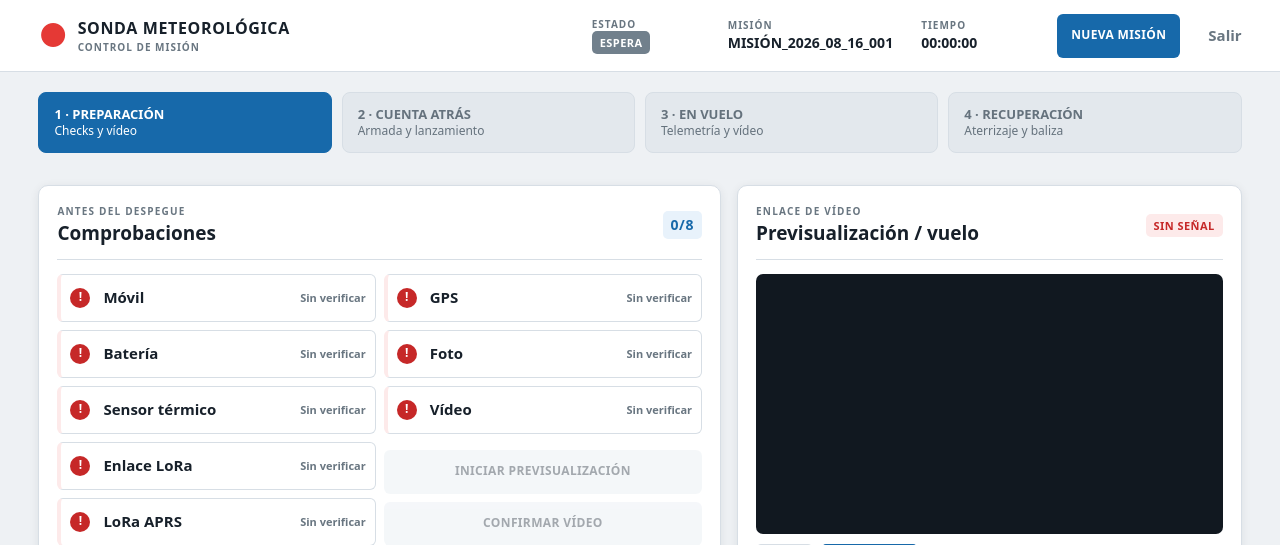
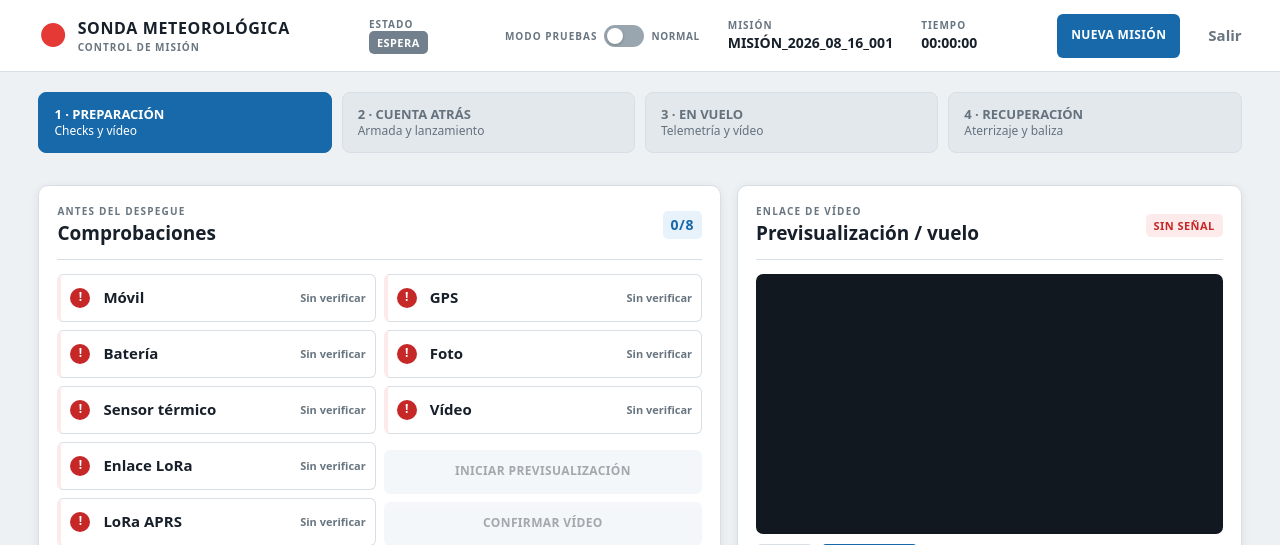
Before and after one commit to Gonellarro/stratocaster, a Flask app: page /control in a window 1280 px wide. Shown: the top 545 px of the page. Run offline with Flask 3, Linux system fonts and the light colour scheme; the visitor is signed in with stand-in values (Sample User, id 1); parts of the project's set-up code (start-up, migrations or seed data) failed here and were passed over; some libraries are stand-ins or nearby versions.

Commit message:
Añade modo pruebas persistente al control

```diff
--- a/docker-broadcast/image-store/app.py
+++ b/docker-broadcast/image-store/app.py
@@ -129,6 +129,10 @@ DEFAULT_STATE = {
     'timestamp_mision': 0.0,
     'preflight_passed': False,
     'video_confirmed': False,
+    # El modo de pruebas permite verificar el flujo completo sin que los
+    # checks pendientes bloqueen el avance. Se persiste en el servidor para
+    # que un refresco del navegador no altere el comportamiento.
+    'test_mode': False,
     'last_command_id': '',
     'last_event': 'Sistema en espera',
     'mobile_last_seen': 0.0,
@@ -334,6 +338,15 @@ def change_launch_status():
         state['video_confirmed'] = bool(data.get('video_confirmed', state.get('video_confirmed')))
         state['estado'] = 'espera'
         state['last_event'] = 'Pruebas pre-vuelo aprobadas'
+    elif action == 'set_test_mode':
+        if state.get('estado') != 'espera':
+            return reject('El modo de pruebas solo puede cambiarse con la misión en espera')
+        state['test_mode'] = bool(data.get('enabled'))
+        state['last_event'] = (
+            'Modo pruebas activado; los bloqueos de comprobación pre-vuelo se omiten'
+            if state['test_mode'] else
+            'Modo pruebas desactivado; se aplican las comprobaciones normales'
+        )
     elif action == 'preflight_reset':
         if state.get('estado') != 'espera':
             return reject('No se puede invalidar el pre-vuelo durante una misión activa')
@@ -341,14 +354,19 @@ def change_launch_status():
         state['video_confirmed'] = False
         state['last_event'] = 'Pruebas pre-vuelo caducadas; repetir autotest'
     elif action == 'video_confirmed':
-        if state.get('estado') != 'espera' or not state.get('preflight_passed'):
+        if state.get('estado') != 'espera' or (
+            not state.get('preflight_passed') and not state.get('test_mode')
+        ):
             return reject('Las pruebas pre-vuelo deben estar aprobadas antes del vídeo')
         state['video_confirmed'] = True
         state['last_event'] = 'Vídeo confirmado visualmente por el operador'
     elif action == 'armar':
-        if state.get('estado') != 'espera' or not state.get('preflight_passed') or not state.get('video_confirmed'):
+        test_mode = bool(state.get('test_mode'))
+        if state.get('estado') != 'espera' or (
+            not test_mode and (not state.get('preflight_passed') or not state.get('video_confirmed'))
+        ):
             return reject('Faltan pruebas pre-vuelo o confirmación visual del vídeo')
-        if not mobile_presence(state)['mobile_online']:
+        if not test_mode and not mobile_presence(state)['mobile_online']:
             return reject('El móvil no está comunicando con el servidor')
         state['estado'] = 'armando'
         state['tiempo_restante'] = 0
@@ -357,7 +375,10 @@ def change_launch_status():
         state['mission_id'] = data.get('mission_id') or f"MISIÓN_{datetime.datetime.now().strftime('%Y%m%d_%H%M%S')}"
         command_id = uuid.uuid4().hex
         state['last_command_id'] = command_id
-        state['last_event'] = 'Orden ARMAR enviada; esperando acuse del móvil'
+        state['last_event'] = (
+            'Orden ARMAR enviada en modo pruebas; el acuse del móvil no bloqueará la cuenta atrás'
+            if test_mode else 'Orden ARMAR enviada; esperando acuse del móvil'
+        )
         if not publish_command('arm', command_id):
             return reject('No se pudo enviar la orden ARMAR')
     elif action == 'armada':
@@ -366,14 +387,18 @@ def change_launch_status():
         state['estado'] = 'armada'
         state['last_event'] = 'Móvil armado y esperando lanzamiento'
     elif action == 'ok':
-        if state.get('estado') != 'armada':
+        can_countdown_in_test_mode = state.get('test_mode') and state.get('estado') == 'armando'
+        if state.get('estado') != 'armada' and not can_countdown_in_test_mode:
             return reject('El móvil debe confirmar ARMADA antes de la cuenta atrás')
         now = time.time()
         state['estado'] = 'cuenta_atras'
         state['timestamp_inicio'] = now
         state['timestamp_mision'] = now
         state['tiempo_restante'] = COUNTDOWN_SECONDS
-        state['last_event'] = 'Cuenta atrás iniciada'
+        state['last_event'] = (
+            'Cuenta atrás iniciada en modo pruebas sin acuse ARMADA'
+            if can_countdown_in_test_mode else 'Cuenta atrás iniciada'
+        )
     elif action == 'recuperacion':
         if state.get('estado') not in ('lanzado', 'recuperacion'):
             return reject('La recuperación solo puede iniciarse tras el lanzamiento')
--- a/docker-broadcast/image-store/static/css/control.css
+++ b/docker-broadcast/image-store/static/css/control.css
@@ -25,6 +25,19 @@
 }
 .header-pill.waiting{background:#71808c}
 
+/* Interruptor persistente de modo pruebas en la cabecera. */
+.test-mode-control{display:flex;align-items:center;gap:7px;white-space:nowrap}
+.test-mode-control>span{color:var(--muted);font-size:10px;font-weight:700;letter-spacing:.1em}
+.test-mode-label{font-size:10px;color:var(--muted);letter-spacing:.06em}
+.test-mode-label.active{color:var(--amber)}
+.toggle-switch{position:relative;display:inline-block;width:40px;height:22px;cursor:pointer}
+.toggle-switch input{opacity:0;width:0;height:0}
+.toggle-slider{position:absolute;inset:0;border-radius:999px;background:#9aa6af;transition:.18s}
+.toggle-slider:before{content:'';position:absolute;width:16px;height:16px;left:3px;top:3px;border-radius:50%;background:#fff;box-shadow:0 1px 3px rgba(0,0,0,.25);transition:.18s}
+.toggle-switch input:checked+.toggle-slider{background:var(--amber)}
+.toggle-switch input:checked+.toggle-slider:before{transform:translateX(18px)}
+.toggle-switch input:focus-visible+.toggle-slider{outline:2px solid var(--blue);outline-offset:2px}
+
 /* Dos columnas operativas de comprobación, con sus acciones asociadas. */
 .preflight-panel .check-grid{grid-template-columns:repeat(2,minmax(0,1fr));align-items:start}
 .check-column{display:grid;gap:8px}
--- a/docker-broadcast/image-store/static/js/launch.js
+++ b/docker-broadcast/image-store/static/js/launch.js
@@ -1,4 +1,28 @@
 // Gestión de Acciones de Lanzamiento y Secuencias REST
+function setTestMode(enabled) {
+    const toggle = document.getElementById('test-mode-toggle');
+    if (toggle) toggle.disabled = true;
+    fetch('/control_lanzamiento', {
+        method: 'POST',
+        headers: { 'Content-Type': 'application/json' },
+        body: JSON.stringify({ action: 'set_test_mode', enabled })
+    }).then(async response => {
+        if (!response.ok) throw new Error(await response.text());
+        const data = await response.json();
+        testModeEnabled = Boolean(data.test_mode);
+        updateTestModeUI();
+        validateChecklist();
+        logMessage(testModeEnabled ? 'warn' : 'info', 'SISTEMA', testModeEnabled
+            ? 'Modo pruebas activo: los checks pre-vuelo no bloquean el avance.'
+            : 'Modo pruebas desactivado: se aplican los checks habituales.');
+    }).catch(error => {
+        if (toggle) toggle.checked = !enabled;
+        logMessage('err', 'SISTEMA', 'No se pudo cambiar el modo pruebas: ' + error.message);
+    }).finally(() => {
+        if (toggle) toggle.disabled = false;
+    });
+}
+
 function readyLaunch() {
     logMessage('warn', 'MISIÓN', 'Enviando orden ARMAR. El móvil seguirá esperando el lanzamiento.');
     mission.state = 'armando';
@@ -42,7 +66,7 @@ function startVideoPreview() {
     if (confirm) confirm.disabled = true;
     logMessage('info', 'VÍDEO', 'Previsualización solicitada. Se observará durante 5 segundos.');
     videoPreviewTimer = setTimeout(() => {
-        if (!streamActive) {
+        if (!streamActive && !testModeEnabled) {
             videoPreviewInProgress = false;
             updateChecklistUI('chk-video', 'ko', 'Sin señal de vídeo');
             logMessage('err', 'VÍDEO', 'No se recibió señal de vídeo durante la previsualización.');
@@ -51,12 +75,14 @@ function startVideoPreview() {
         videoPreviewReady = true;
         videoPreviewInProgress = false;
         if (confirm) confirm.disabled = false;
-        logMessage('ok', 'VÍDEO', 'Previsualización completada. Confirma la imagen en OBS.');
+        logMessage(testModeEnabled && !streamActive ? 'warn' : 'ok', 'VÍDEO', testModeEnabled && !streamActive
+            ? 'Sin señal de vídeo; confirmación permitida por modo pruebas.'
+            : 'Previsualización completada. Confirma la imagen en OBS.');
     }, 5000);
 }
 
 function confirmVideo() {
-    if (mission.state !== 'espera' || !preflightPassed || !videoPreviewReady) return;
+    if (mission.state !== 'espera' || (!preflightPassed && !testModeEnabled) || !videoPreviewReady) return;
     videoConfirmed = true;
     checks.camera_video = true;
     updateChecklistUI('chk-video', 'ok', 'Confirmado en OBS');
@@ -147,7 +173,7 @@ function validateChecklist() {
     if (!btnReady || !btnArm || !btnAbort) return;
 
     // Si la verificación completa tuvo éxito o todos los checks están OK:
-    const isReady = preflightPassed && videoConfirmed;
+    const isReady = testModeEnabled || (preflightPassed && videoConfirmed);
     if (isReady) {
         checklistPassed = true;
     }
@@ -160,8 +186,8 @@ function validateChecklist() {
     }
 
     // La previsualización y confirmación solo son posibles antes de armar.
-    if (btnPreview) btnPreview.disabled = !(mission.state === 'espera' && preflightPassed && !videoPreviewInProgress && !videoConfirmed);
-    if (btnVideoConfirm) btnVideoConfirm.disabled = !(mission.state === 'espera' && preflightPassed && videoPreviewReady && !videoConfirmed);
+    if (btnPreview) btnPreview.disabled = !(mission.state === 'espera' && (preflightPassed || testModeEnabled) && !videoPreviewInProgress && !videoConfirmed);
+    if (btnVideoConfirm) btnVideoConfirm.disabled = !(mission.state === 'espera' && (preflightPassed || testModeEnabled) && videoPreviewReady && !videoConfirmed);
     if (btnFinalize) btnFinalize.disabled = !(mission.state === 'lanzado' || mission.state === 'recuperacion');
     if (btnNewMission) {
         btnNewMission.hidden = false;
@@ -170,6 +196,14 @@ function validateChecklist() {
 
     if (mission.state === 'armada') {
         // El armado ya está confirmado: ahora se puede iniciar la cuenta atrás.
+        btnArm.disabled = true;
+        btnReady.disabled = false;
+        return;
+    }
+
+    if (mission.state === 'armando' && testModeEnabled) {
+        // En pruebas se puede probar el lanzamiento aunque el teléfono no
+        // haya enviado el acuse ARMADA.
         btnArm.disabled = true;
         btnReady.disabled = false;
         return;
@@ -233,6 +267,8 @@ function pollLaunchStatus() {
             }
             preflightPassed = Boolean(data.preflight_passed);
             videoConfirmed = Boolean(data.video_confirmed);
+            testModeEnabled = Boolean(data.test_mode);
+            updateTestModeUI();
             if (preflightPassed) {
                 checks.movil = true;
                 checks.lora_telemetria = true;
--- a/docker-broadcast/image-store/static/js/state.js
+++ b/docker-broadcast/image-store/static/js/state.js
@@ -12,6 +12,7 @@ let videoConfirmed = false;
 let videoPreviewReady = false;
 let videoPreviewTimer = null;
 let videoPreviewInProgress = false;
+let testModeEnabled = false;
 let lastCoverageState = 'unknown';
 let loraTestStartedAt = 0;
 let aprsLoraTestStartedAt = 0;
--- a/docker-broadcast/image-store/static/js/ui.js
+++ b/docker-broadcast/image-store/static/js/ui.js
@@ -92,6 +92,16 @@ function updateGeneralStatusLarge() {
     }
 }
 
+function updateTestModeUI() {
+    const toggle = document.getElementById('test-mode-toggle');
+    const label = document.getElementById('test-mode-label');
+    if (toggle) toggle.checked = testModeEnabled;
+    if (label) {
+        label.textContent = testModeEnabled ? 'ACTIVO' : 'NORMAL';
+        label.className = 'test-mode-label' + (testModeEnabled ? ' active' : '');
+    }
+}
+
 function switchCameraTab(tabName) {
     const tabFoto = document.getElementById('tab-foto');
     const tabVideo = document.getElementById('tab-video');
--- a/docker-broadcast/image-store/templates/control.html
+++ b/docker-broadcast/image-store/templates/control.html
@@ -6,7 +6,7 @@
   <title>Control de misión · Sonda</title>
   <script src="https://unpkg.com/mqtt/dist/mqtt.min.js"></script>
   <link rel="stylesheet" href="https://unpkg.com/leaflet@1.9.4/dist/leaflet.css">
-  <link rel="stylesheet" href="{{ url_for('static', filename='css/control.css', v='20260807-15') }}">
+  <link rel="stylesheet" href="{{ url_for('static', filename='css/control.css', v='20260816-06') }}">
   <script>
     window.CONFIG = { mqttUser: "{{ mqtt_user }}", mqttPass: "{{ mqtt_pass }}", deviceId: "{{ device_id }}", loraDeviceId: "{{ lora_device_id }}", aprsLoraDeviceId: "{{ aprs_lora_device_id }}", vdoViewUrl: "{{ vdo_view_url }}" };
   </script>
@@ -15,6 +15,14 @@
   <header class="mission-header">
     <div class="brand"><span class="brand-mark">●</span><div><strong>SONDA METEOROLÓGICA</strong><small>CONTROL DE MISIÓN</small></div></div>
     <div class="header-state"><span>ESTADO</span><b id="sys-status-large" class="header-pill waiting">ESPERA</b></div>
+    <div class="test-mode-control" title="Permite avanzar sin que los checks pendientes bloqueen la secuencia">
+      <span>MODO PRUEBAS</span>
+      <label class="toggle-switch" for="test-mode-toggle">
+        <input id="test-mode-toggle" type="checkbox" onchange="setTestMode(this.checked)">
+        <i class="toggle-slider"></i>
+      </label>
+      <b id="test-mode-label" class="test-mode-label">NORMAL</b>
+    </div>
     <div class="header-metric"><span>MISIÓN</span><b id="mission-id-card">--</b></div>
     <div class="header-metric"><span>TIEMPO</span><b id="mission-time">00:00:00</b></div>
     <button id="btn-new-mission" class="btn primary" onclick="startNewMission()">NUEVA MISIÓN</button>
@@ -93,12 +101,12 @@
   <div id="gps-debug-modal" class="modal" style="display:none"><div class="modal-content"><button onclick="closeGpsModal()">Cerrar</button><pre id="gps-modal-raw-json"></pre></div></div>
 
   <script src="https://unpkg.com/leaflet@1.9.4/dist/leaflet.js"></script>
-  <script src="{{ url_for('static', filename='js/state.js', v='20260816-03') }}"></script>
-  <script src="{{ url_for('static', filename='js/ui.js', v='20260816-02') }}"></script>
+  <script src="{{ url_for('static', filename='js/state.js', v='20260816-04') }}"></script>
+  <script src="{{ url_for('static', filename='js/ui.js', v='20260816-03') }}"></script>
   <script src="{{ url_for('static', filename='js/map.js', v='20260816-01') }}"></script>
   <script src="{{ url_for('static', filename='js/telemetry.js', v='20260816-04') }}"></script>
   <script src="{{ url_for('static', filename='js/checklist.js', v='20260816-05') }}"></script>
-  <script src="{{ url_for('static', filename='js/launch.js', v='20260816-02') }}"></script>
+  <script src="{{ url_for('static', filename='js/launch.js', v='20260816-03') }}"></script>
   <script src="{{ url_for('static', filename='js/fotos.js', v='20260807-19') }}"></script>
   <script src="{{ url_for('static', filename='js/main.js', v='20260816-03') }}"></script>
 </body>
```
